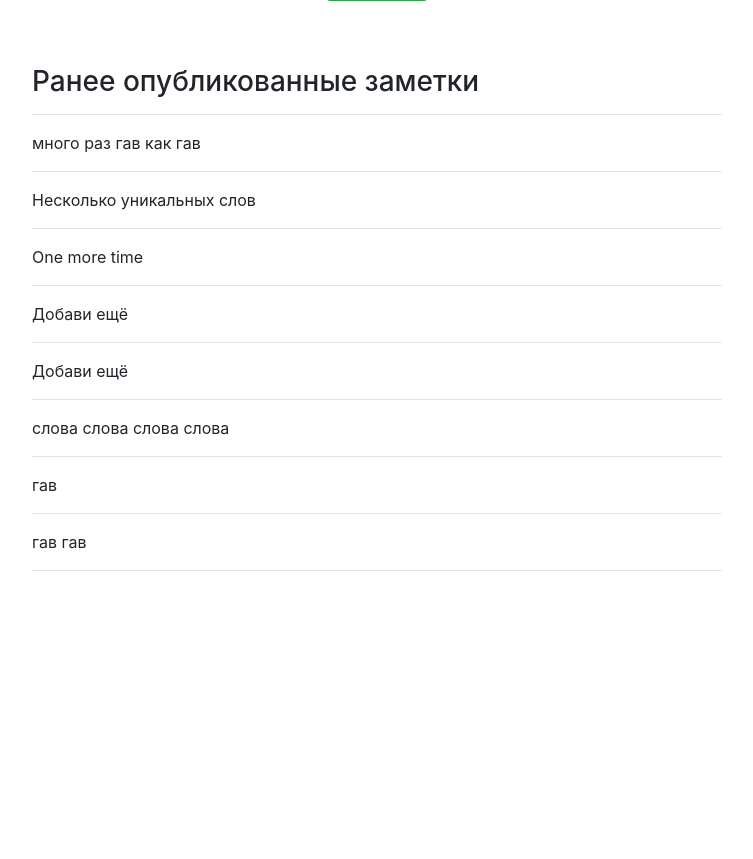
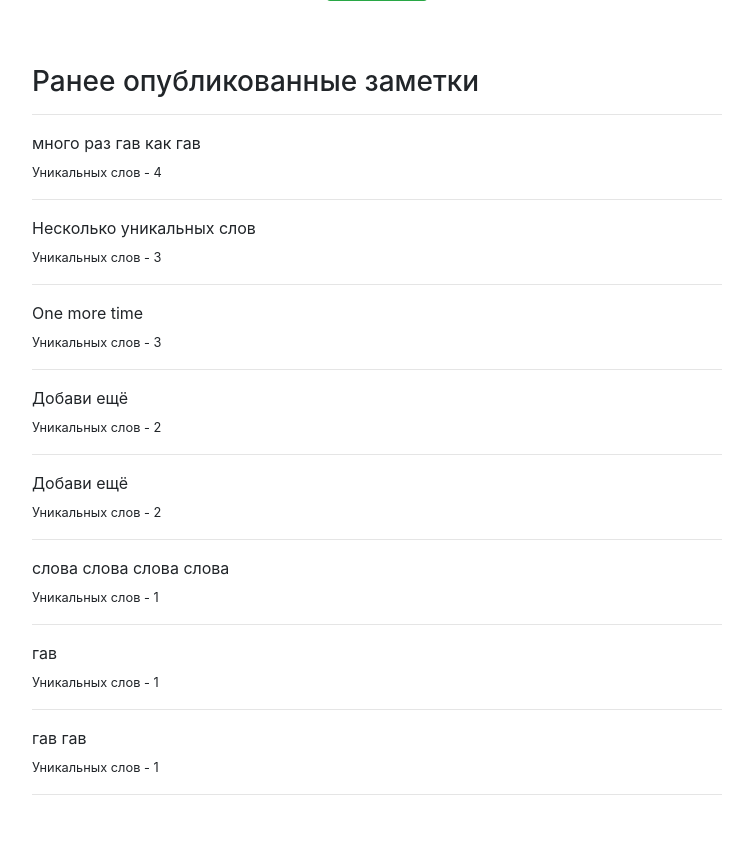
Before and after one commit to olegJF/coloris, a Django app: page / in a window 1280 px wide. Shown: the part 294-1153 px from the top of the page, without its empty margins (263-1016 px from the left). Before the commit the page ends 865 px from the top, so only its background shows below. Run offline with Django 3.2, Linux system fonts and the light colour scheme; data comes from the database, SQL or seed files in the repository; some libraries are stand-ins or nearby versions.

Commit message:
added unique_words to template

```diff
--- a/notes/templates/notes/home.html
+++ b/notes/templates/notes/home.html
@@ -29,6 +29,7 @@
             <hr>
            {% for obj in list %}
            <p class=" my-1"> {{obj.text}}</p>
+           <p><small>Уникальных слов - {{obj.unique_words }}</small></p>
            <hr>
            {% endfor%}
         </div>
```
